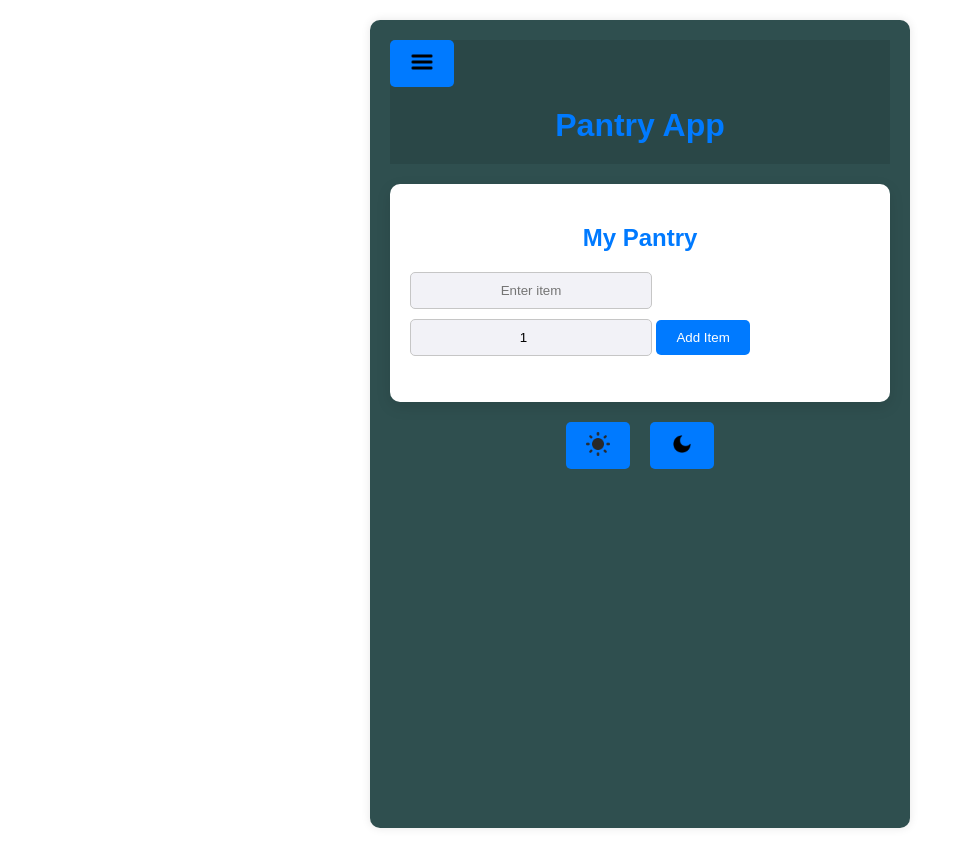
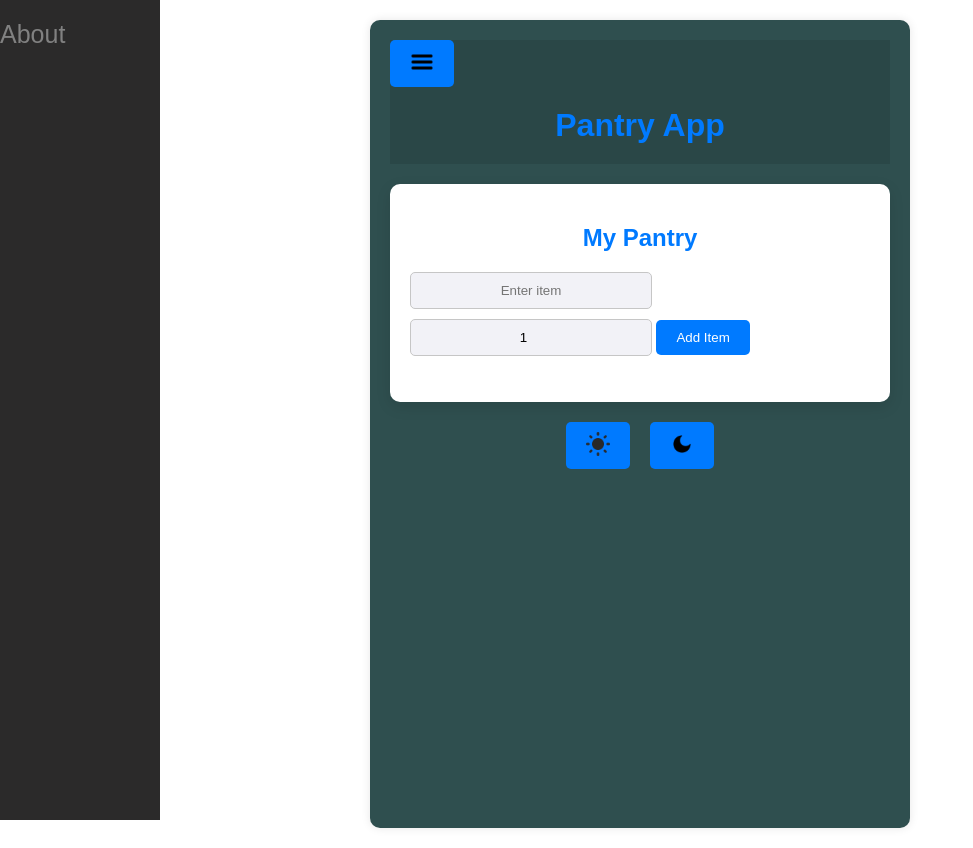
Before and after one commit to Dorrito5653/hackathon-challenge, a plain HTML site: page app/index.html in a window 1280 px wide. Shown: the whole page, without its empty margins (0-973 px from the left). Drawn offline with Linux system fonts and the light colour scheme.

Commit message:
added side bar

```diff
--- a/app/index.html
+++ b/app/index.html
@@ -10,6 +10,10 @@
 </head>
 
 <body>
+    <div class="sidenav">
+        <a href="#">About</a>
+    </div>
+
 
     <div class="container">
         <header>
--- a/app/styles.css
+++ b/app/styles.css
@@ -160,3 +160,33 @@ li {
 .remove-btn:hover {
     background-color: #ff453a; /* Darker red */
 }
+
+.sidenav{
+    height: 100%;
+    width: 160px;
+    position: fixed;
+    z-index: 1;
+    top: 0;
+    left: 0;
+    background-color: rgb(43, 42, 42) ;
+    overflow-x:hidden ;
+    padding-top:20px ;
+}
+
+.sidenav a{
+    padding: 6px, 8px, 6px 16px;
+    text-decoration: none;
+    font-size: 25px;
+    color: #818181;
+    display: block;
+
+}
+
+.sidenav a:hover {
+    color: #f1f1f1;
+  }
+
+  .main {
+    margin-left: 160px; /* Same as the width of the sidebar */
+    padding: 0px 10px;
+  }
```
